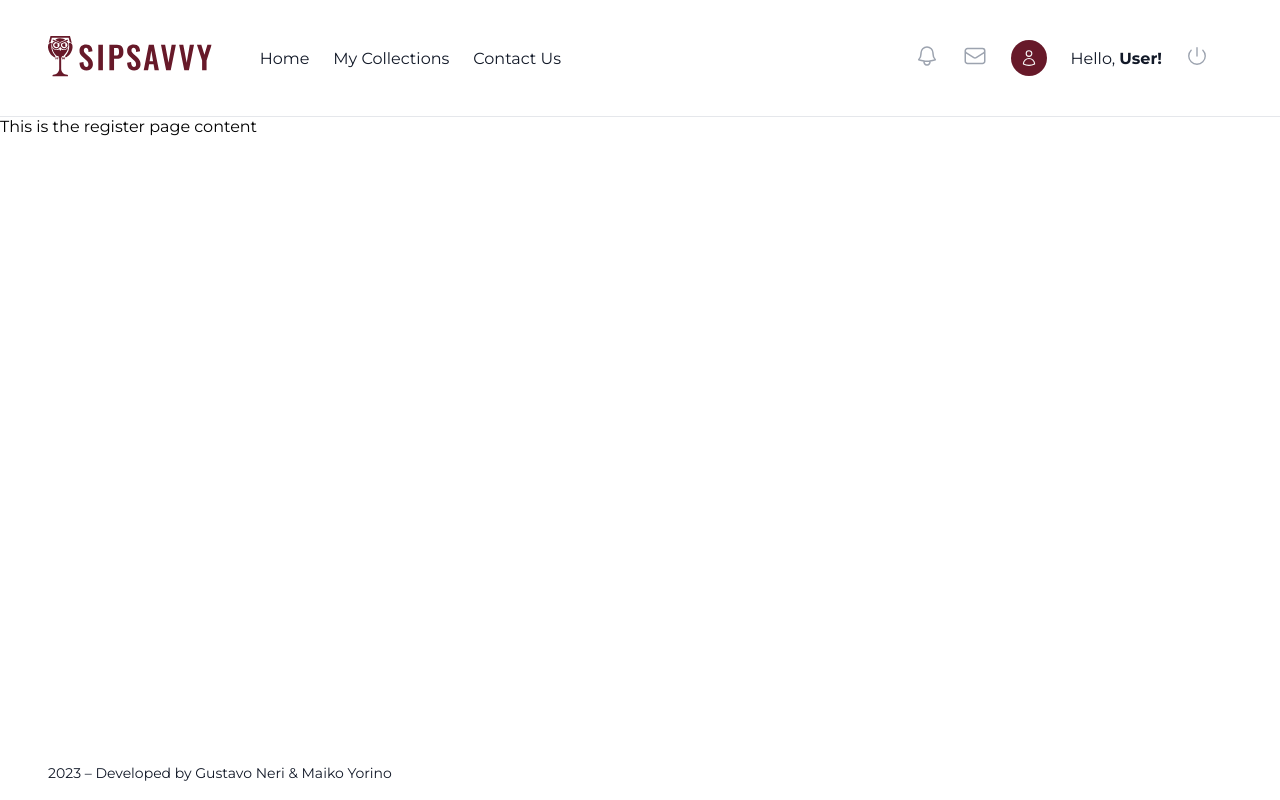
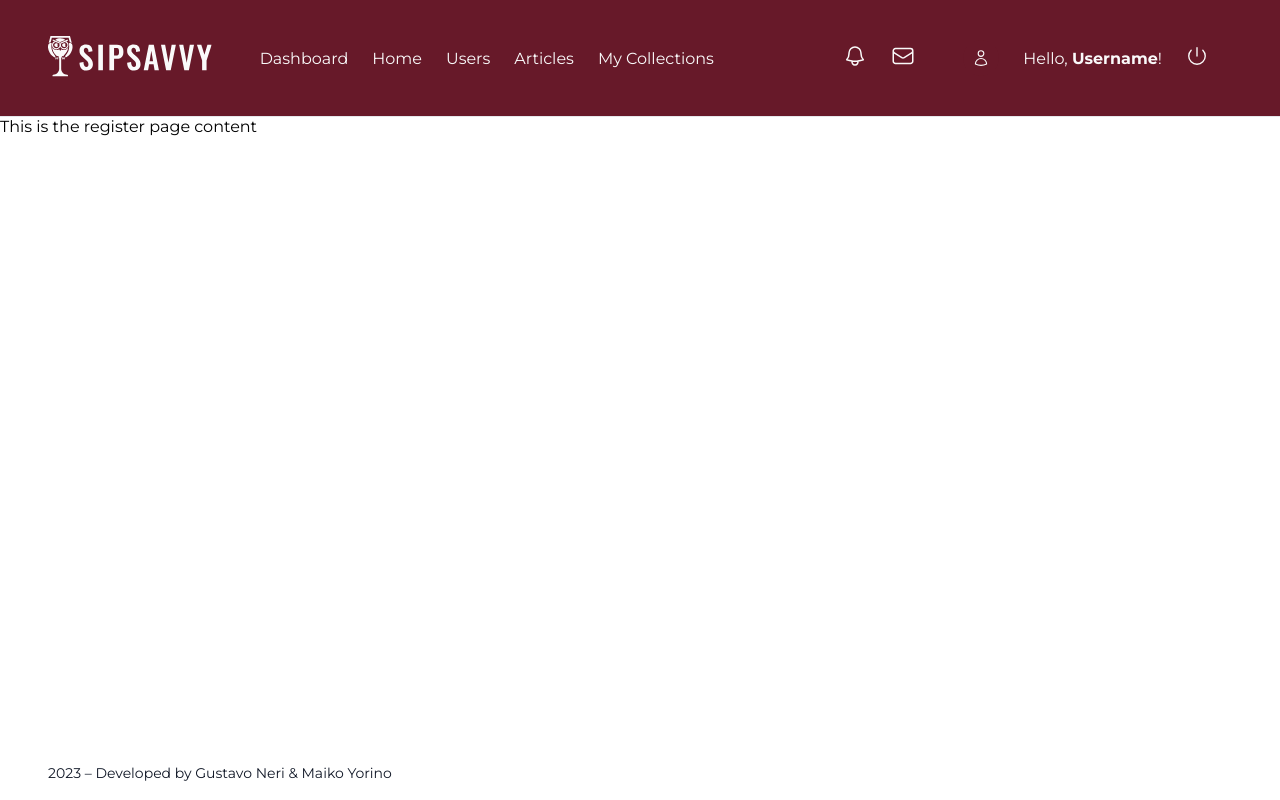
Before and after one commit to maiko-y77/SipSavvy-Gustavo-Maiko, a Next.js app in the folder client/: page /register in a window 1280 px wide. Built offline with nearby package versions, Linux system fonts and the light colour scheme.

Commit message:
admin navbar completed

```diff
--- a/client/src/app/globals.scss
+++ b/client/src/app/globals.scss
@@ -156,6 +156,13 @@ body {
   background: $primary;
   color: $brand_white;
 
+  .icon{
+    color: $brand_white;
+    &:hover{
+      color: $accent;
+    }
+  }
+
   .header-navbar-logo {
     width: 163.669px;
     height: 64px;
@@ -212,11 +219,6 @@ body {
         }
       }
     }
-
-
-    a:hover {
-      color: $primary;
-    }
   }
 }
 
--- a/client/src/app/layout.tsx
+++ b/client/src/app/layout.tsx
@@ -16,7 +16,7 @@ export default function RootLayout({
   return (
     <html lang="en">
       <body>
-      <Navbar type="user" />
+      <Navbar type="admin" />
       <main>
         {children}
         </main>
--- a/client/src/components/navbar/AdminNavbar.tsx
+++ b/client/src/components/navbar/AdminNavbar.tsx
@@ -1,3 +1,5 @@
+import LinksBar from "./LinksBar";
+
 function AdminNavbar() {
     return (
         <nav className="user-writer-admin-navbar">
@@ -8,15 +10,7 @@ function AdminNavbar() {
                 <a href="/articles">Articles</a>
                 <a href="/collections">My Collections</a>
             </div>
-            <div className="wrap-icons">
-                <a href="/"><img src="#" alt="bell" /></a>
-                <a href="/"><img src="#" alt="vector" /></a>
-            </div>
-            <div className="droppeddown-loggedin">
-                <a className="user" href="/"><img src="#" alt="user" /></a>
-                <p>Hello, <span>Writer!</span></p>
-                <a href="/"><img src="#" alt="power-off" /></a>
-            </div>
+            <LinksBar />
         </nav>
     );
 }
--- /dev/null
+++ b/client/src/components/navbar/LinksBar.tsx
@@ -0,0 +1,34 @@
+import {
+  BellIcon,
+  EnvelopeIcon,
+  UserIcon,
+  PowerIcon,
+} from "@heroicons/react/24/outline";
+
+const LinksBar = () => {
+    return (
+       <>
+       <div className="wrap-icons">
+            <a href="/" className="icon">
+            <BellIcon width={24} height={24} />
+            </a>
+            <a href="/" className="icon">
+            <EnvelopeIcon width={24} height={24} />
+            </a>
+        </div>
+        <div className="droppeddown-loggedin">
+            <a className="avatar icon" href="/">
+            <UserIcon width={24} height={24} />
+            </a>
+            <p>
+            Hello, <span>Username</span>!
+            </p>
+        </div>
+        <a href="/" className="icon">
+            <PowerIcon width={22} height={22} />
+        </a>
+       </>
+    );
+}
+
+export default LinksBar;
--- a/client/src/components/navbar/UserNavbar.tsx
+++ b/client/src/components/navbar/UserNavbar.tsx
@@ -1,9 +1,5 @@
-import {
-  BellIcon,
-  EnvelopeIcon,
-  UserIcon,
-  PowerIcon,
-} from "@heroicons/react/24/outline";
+import LinksBar from "./LinksBar";
+
 
 const UserNavbar = () => {
   return (
@@ -13,25 +9,7 @@ const UserNavbar = () => {
         <a href="/collections">My Collections</a>
         <a href="/contact">Contact Us</a>
       </div>
-      <div className="wrap-icons">
-        <a href="/" className="icon">
-          <BellIcon width={24} height={24} />
-        </a>
-        <a href="/" className="icon">
-          <EnvelopeIcon width={24} height={24} />
-        </a>
-      </div>
-      <div className="droppeddown-loggedin">
-        <a className="avatar icon" href="/">
-          <UserIcon width={24} height={24} />
-        </a>
-        <p>
-          Hello, <span>User!</span>
-        </p>
-      </div>
-      <a href="/" className="icon">
-        <PowerIcon width={22} height={22} />
-      </a>
+      <LinksBar />
     </nav>
   );
 };
--- a/client/src/components/navbar/WriterNavbar.tsx
+++ b/client/src/components/navbar/WriterNavbar.tsx
@@ -1,3 +1,5 @@
+import LinksBar from "./LinksBar";
+
 const WriterNavbar = () => {
   return (
     <nav className="user-writer-admin-navbar">
@@ -8,25 +10,7 @@ const WriterNavbar = () => {
         <a href="/collections">My Collections</a>
         <a href="/contact">Contact Us</a>
       </div>
-      <div className="wrap-icons">
-        <a href="/">
-          <img src="#" alt="bell" />
-        </a>
-        <a href="/">
-          <img src="#" alt="vector" />
-        </a>
-      </div>
-      <div className="droppeddown-loggedin">
-        <a className="user" href="/">
-          <img src="#" alt="user" />
-        </a>
-        <p>
-          Hello, <span>Writer!</span>
-        </p>
-        <a href="/">
-          <img src="#" alt="power-off" />
-        </a>
-      </div>
+      <LinksBar />
     </nav>
   );
 };
```
